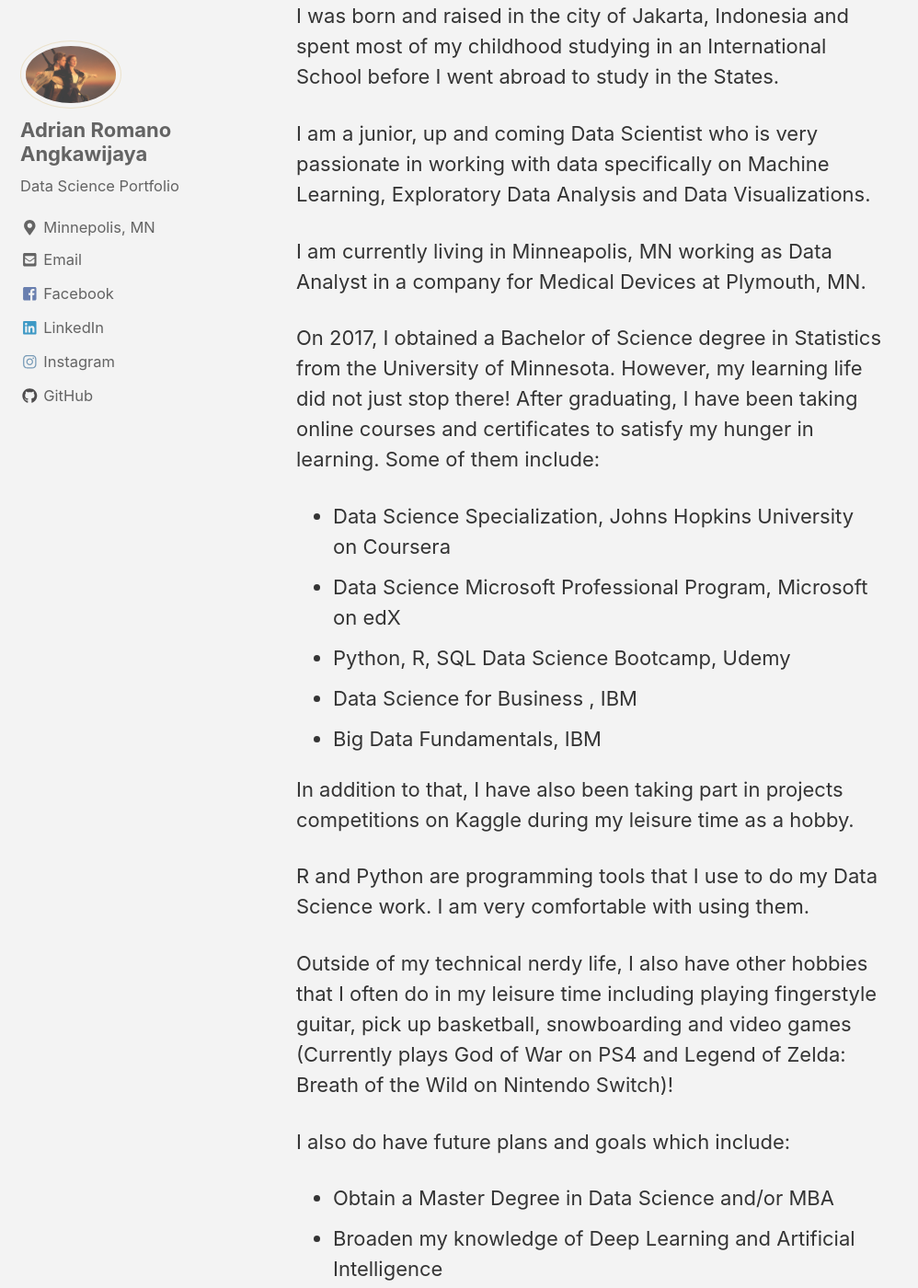
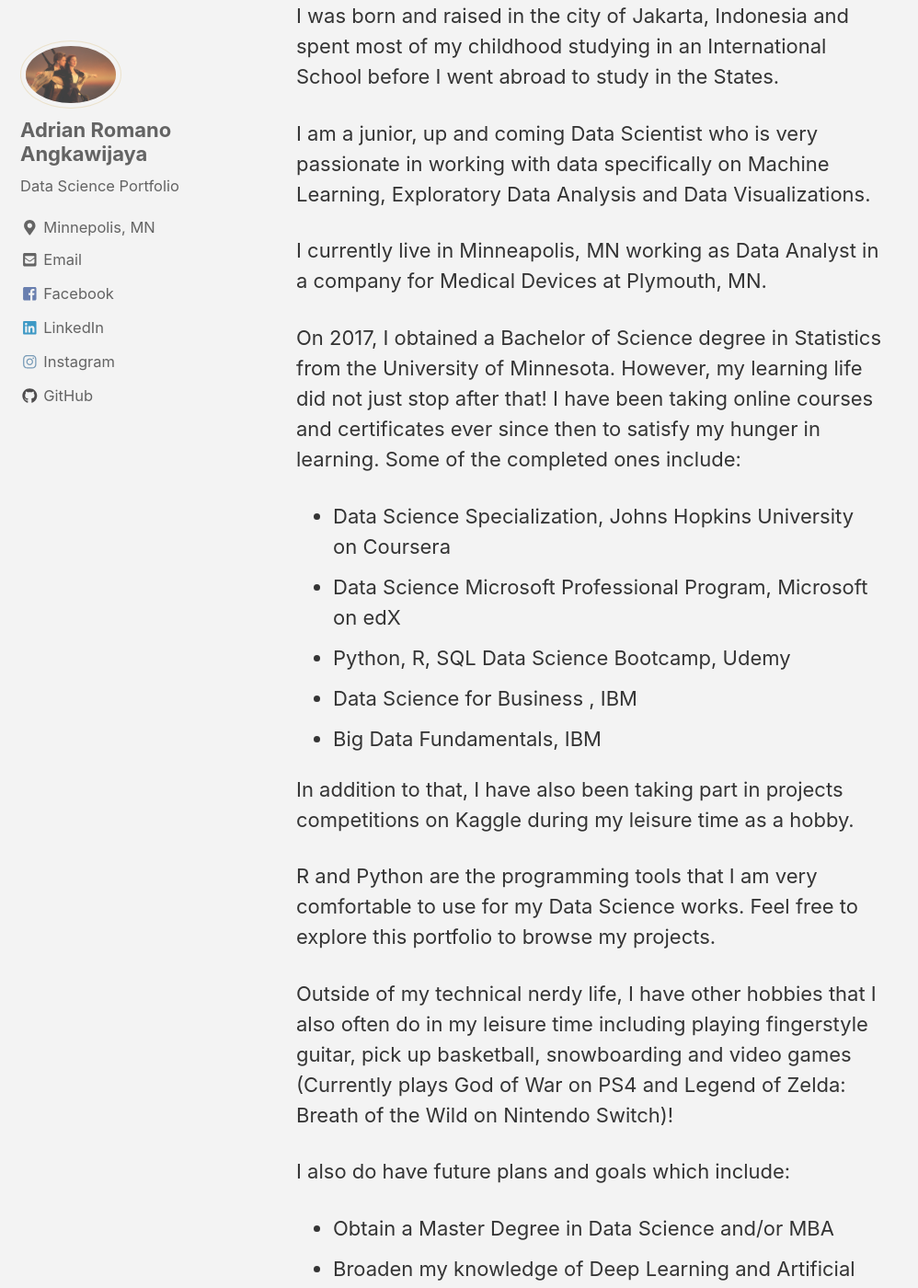
Before and after one commit to adrianromano/adrianromano.github.io, a Jekyll site: the page built from _pages/about.md, in a window 1280 px wide and 1400 px high, scrolled down 1009 px. Shown: the whole window at 92% size, without its empty margins (0-998 px from the left). Built offline with Jekyll 4.4.1, drawn with Linux system fonts in a browser that asks for light colours; nearby versions of some CDN libraries; some of the changed text lies outside the part shown.

Commit message:
new gith

```diff
--- a/_pages/about.md
+++ b/_pages/about.md
@@ -11,9 +11,9 @@
 
 I am a junior, up and coming Data Scientist who is very passionate in working with data specifically on Machine Learning, Exploratory Data Analysis and Data Visualizations.
 
-I am currently living in Minneapolis, MN working as Data Analyst in a company for Medical Devices at Plymouth, MN.
+I currently live in Minneapolis, MN working as Data Analyst in a company for Medical Devices at Plymouth, MN.
 
-On 2017, I obtained a Bachelor of Science degree in Statistics from the University of Minnesota. However, my learning life did not just stop there! After graduating, I have been taking online courses and certificates to satisfy my hunger in learning. Some of them include:
+On 2017, I obtained a Bachelor of Science degree in Statistics from the University of Minnesota. However, my learning life did not just stop after that! I have been taking online courses and certificates ever since then to satisfy my hunger in learning. Some of the completed ones include:
 
 - Data Science Specialization, Johns Hopkins University on Coursera
 - Data Science Microsoft Professional Program, Microsoft on edX
@@ -23,9 +23,9 @@
 
 In addition to that, I have also been taking part in projects competitions on Kaggle during my leisure time as a hobby.
 
-R and Python are programming tools that I use to do my Data Science work. I am very comfortable with using them.
+R and Python are the programming tools that I am very comfortable to use for my Data Science works. Feel free to explore this portfolio to browse my projects.
 
-Outside of my technical nerdy life, I also have other hobbies that I often do in my leisure time including playing fingerstyle guitar, pick up basketball, snowboarding and video games (Currently plays God of War on PS4 and Legend of Zelda: Breath of the Wild on Nintendo Switch)!
+Outside of my technical nerdy life, I have other hobbies that I also often do in my leisure time including playing fingerstyle guitar, pick up basketball, snowboarding and video games (Currently plays God of War on PS4 and Legend of Zelda: Breath of the Wild on Nintendo Switch)!
 
 I also do have future plans and goals which include:
 
```
Also changed, not shown: other parts of _pages/about.md (+1 -1 lines).
